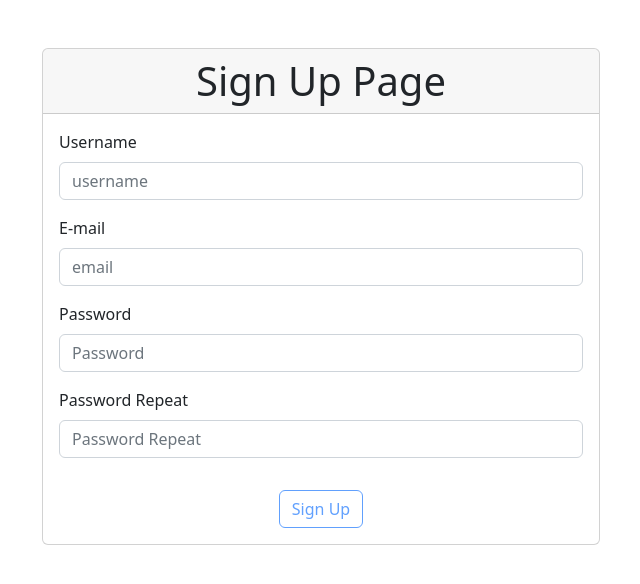
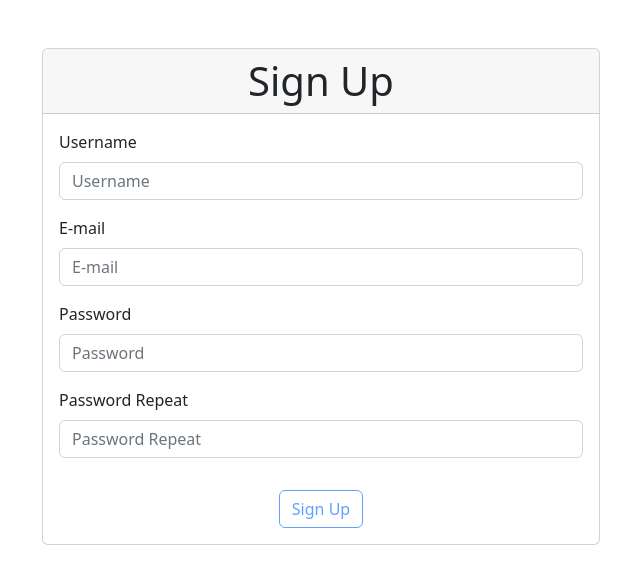
Before and after one commit to KavehKarami/learning-vue3-tdd, a Vue app: page / in a window 1280 px wide. Shown: the top 584 px of the page, without its empty margins (319-959 px from the left). Built offline with nearby package versions, Linux system fonts and the light colour scheme.

Commit message:
use i18n in inputs

```diff
--- a/src/pages/SignUpPage.vue
+++ b/src/pages/SignUpPage.vue
@@ -5,12 +5,12 @@
       class="mt-5 card"
       data-testid="signup-form"
     >
-      <h1 class="card-header text-center">Sign Up Page</h1>
+      <h1 class="card-header text-center">{{ $t("signUp") }}</h1>
       <form class="card-body">
         <base-input
           id="username"
-          title="Username"
-          placeholder="username"
+          :title="$t('username')"
+          :placeholder="$t('username')"
           data-testid="usernameInput"
           help-test-id="invalid-username"
           :help="errors.username"
@@ -19,8 +19,8 @@
 
         <base-input
           id="email"
-          title="E-mail"
-          placeholder="email"
+          :title="$t('email')"
+          :placeholder="$t('email')"
           data-testid="emailInput"
           help-test-id="invalid-email"
           :help="errors.email"
@@ -29,9 +29,9 @@
 
         <base-input
           id="password"
-          title="Password"
+          :title="$t('password')"
           type="password"
-          placeholder="Password"
+          :placeholder="$t('password')"
           data-testid="passwordInput"
           help-test-id="invalid-password"
           :help="errors.password"
@@ -40,9 +40,9 @@
 
         <base-input
           id="password-repeat"
-          title="Password Repeat"
+          :title="$t('passwordRepeat')"
           type="password"
-          placeholder="Password Repeat"
+          :placeholder="$t('passwordRepeat')"
           data-testid="passwordRepeatInput"
           help-test-id="invalid-repeat-password"
           :help="
```
